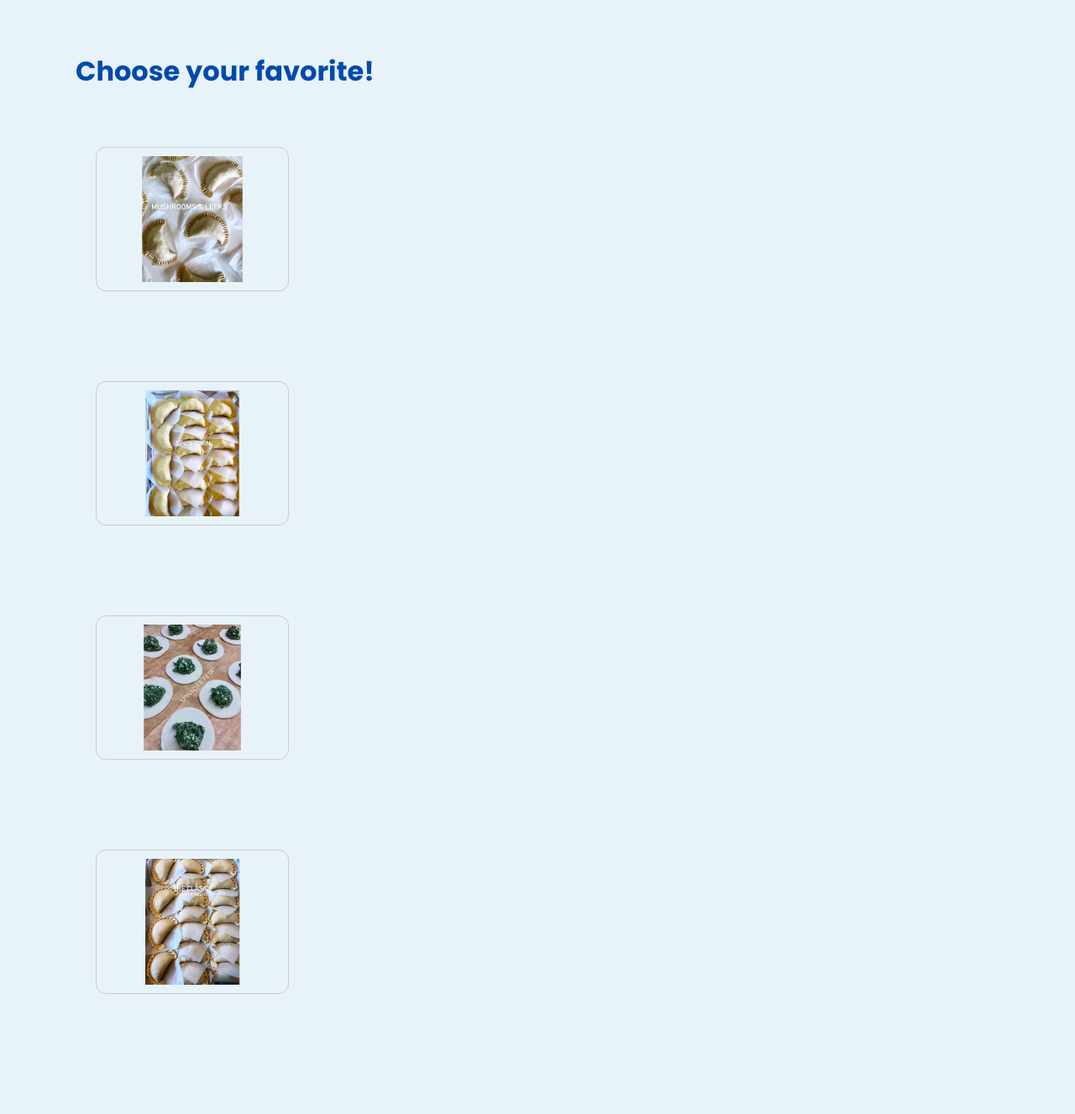
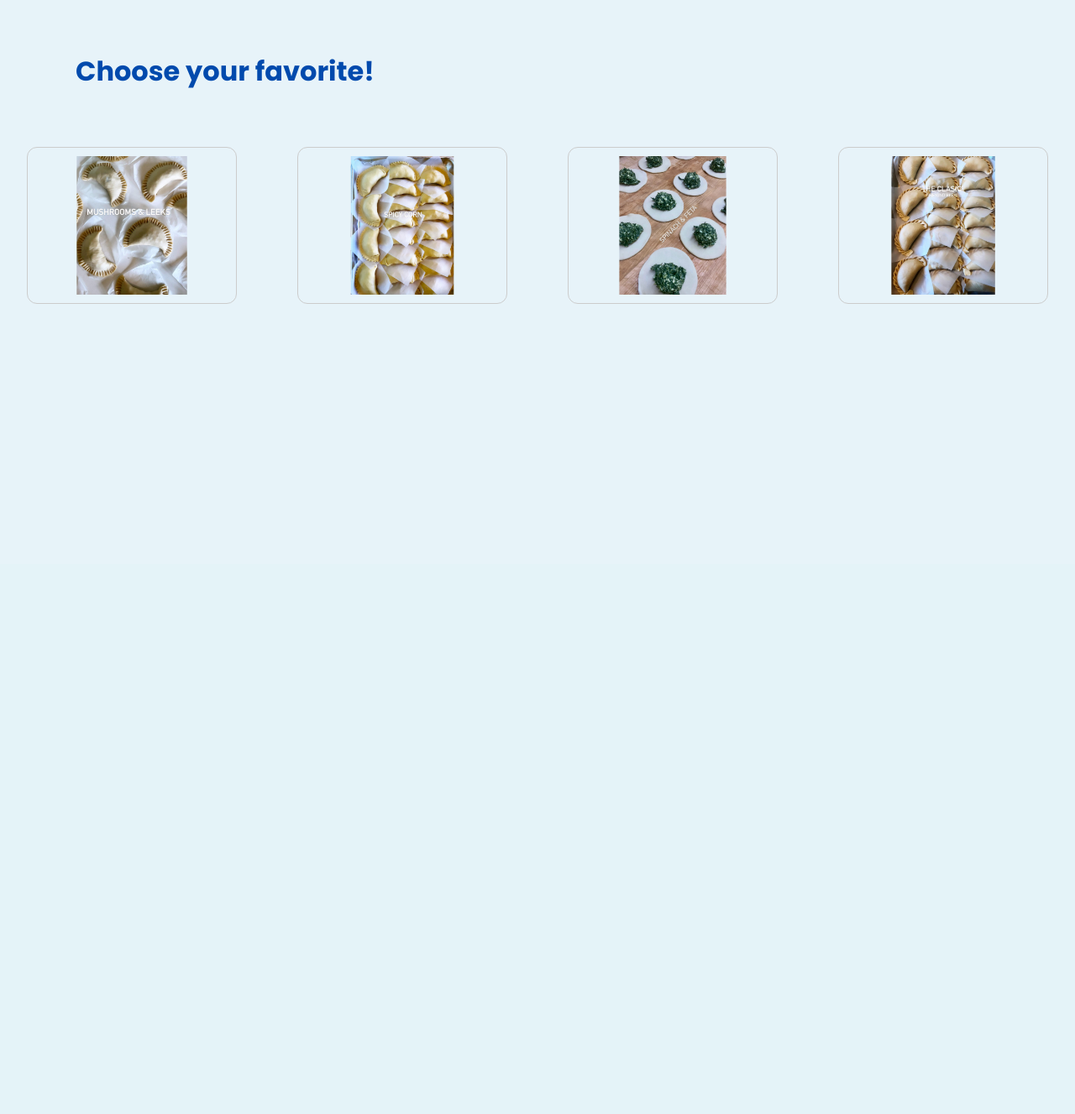
Before and after one commit to tinchogurman/flask-empanadas, a Flask app: page /votar in a window 1280 px wide. Shown: the part 128-1455 px from the top of the page at 84% size. After the commit the page ends 490 px from the top, so only its background shows below. Run offline with Flask 3, Linux system fonts and the light colour scheme.

Commit message:
cambios en el index

```diff
--- a/templates/index.html
+++ b/templates/index.html
@@ -3,11 +3,11 @@
 
 <h1 class="centered-title">Choose your favorite!</h1>
 
-<div class="gallery-row" style="justify-content: center; background: none; gap: 20px; padding: 20px 0;">
+<div class="gallery-row" style="display: flex; justify-content: center; gap: 24px; flex-wrap: nowrap; padding: 20px; background: none;">
     {% for img in images %}
     <form method="POST" action="/submit" class="photo-form" style="background: none; border: none; box-shadow: none;">
         <input type="hidden" name="flavor" value="{{ img.rsplit('.', 1)[0].replace('-', ' ') }}">
-        <input type="image" src="{{ url_for('static', filename='images/empanadas/' + img) }}" alt="Empanada" style="width: 200px; height: auto; border-radius: 12px;">
+        <input type="image" src="{{ url_for('static', filename='images/empanadas/' + img) }}" alt="Empanada" style="width: 220px; height: auto; border-radius: 12px;">
     </form>
     {% endfor %}
 </div>
```
